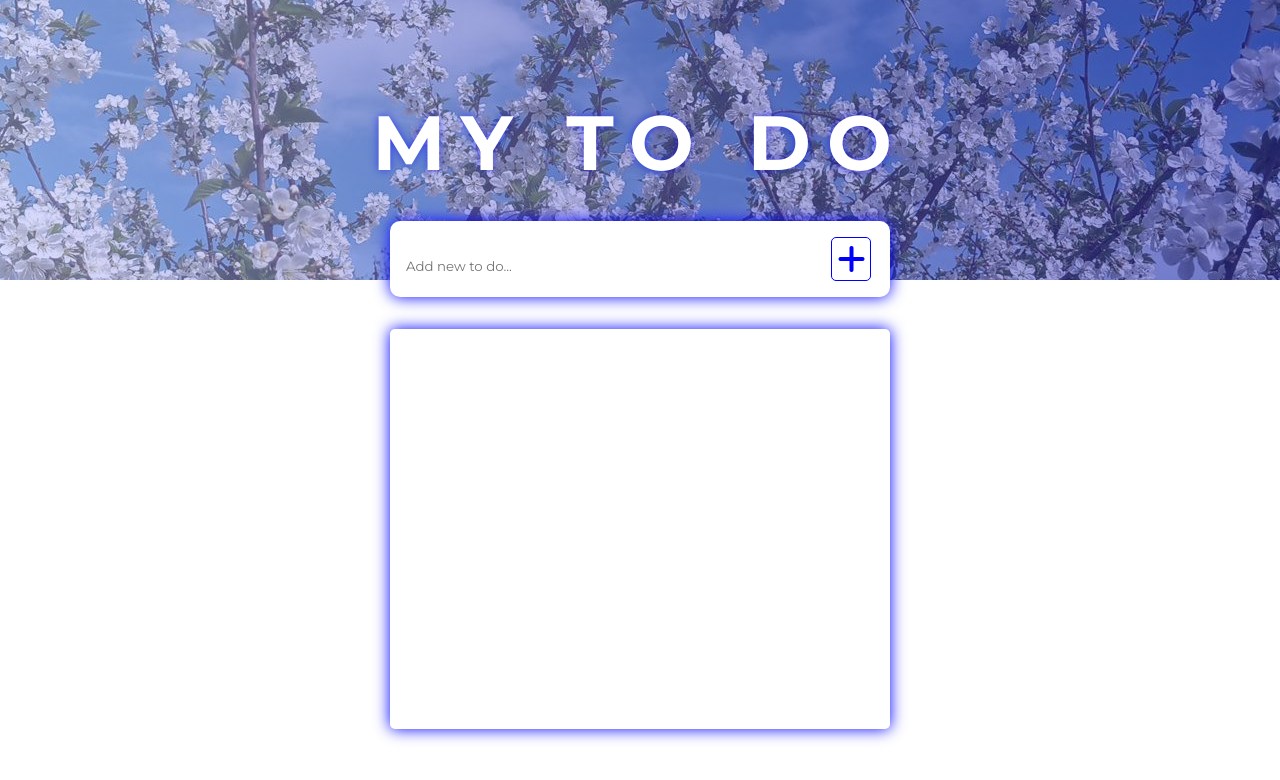
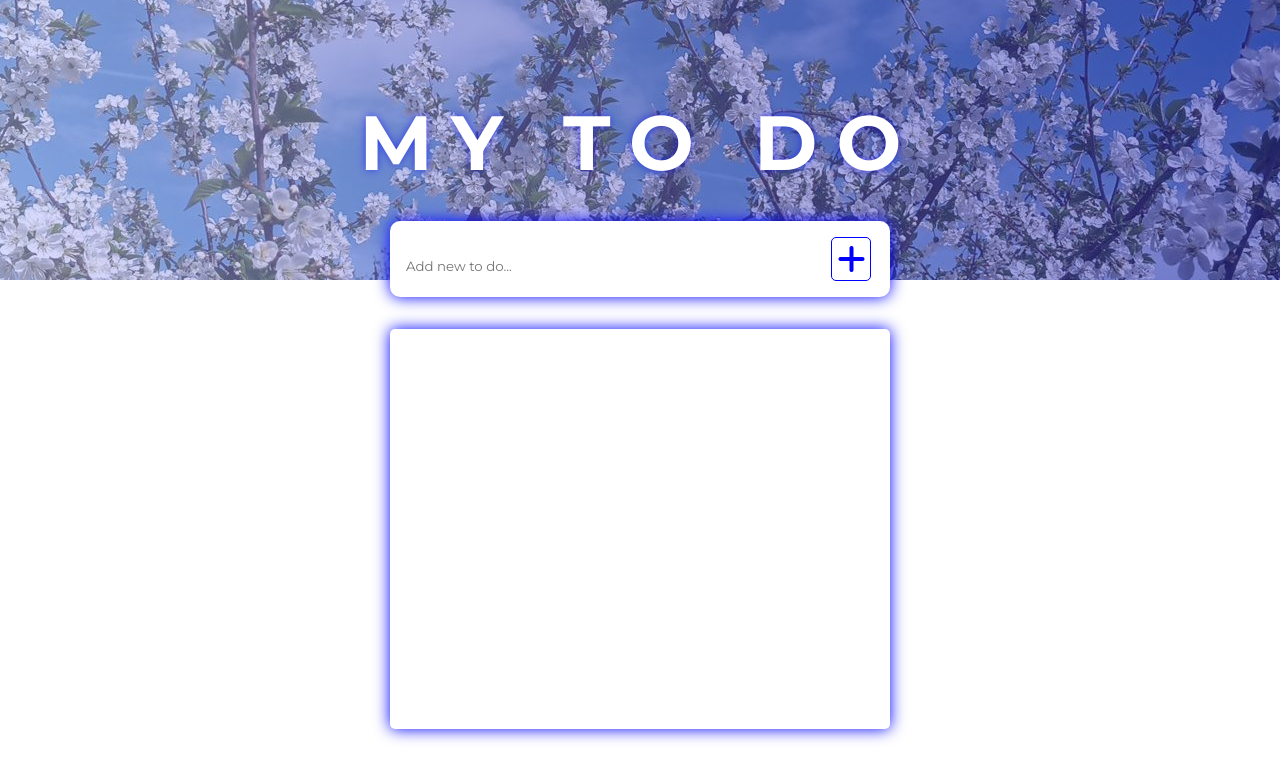
Before and after one commit to zobokibalazs93/ToDo, a plain HTML site: page index.html in a window 1280 px wide. Drawn offline with Linux system fonts and the light colour scheme.

Commit message:
stíluslap módosítás

```diff
--- a/style.css
+++ b/style.css
@@ -12,7 +12,7 @@
 header{
     margin-top: -23vh;
     color: white;
-    letter-spacing: 1rem;
+    letter-spacing: 1.2rem;
     font-size: 3vw;
     text-shadow: 0 0 0.5rem rgba(0, 0, 255, 0.544);
     text-transform: uppercase;
```
